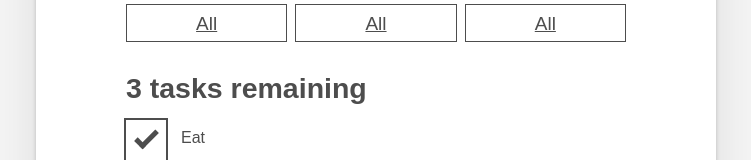
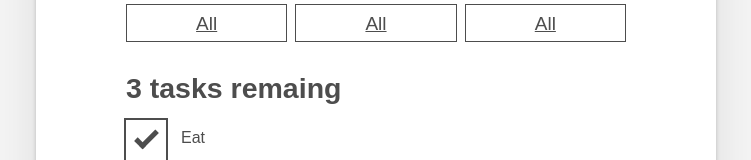
Before and after one commit to wilbelison/moz-todo-react, a React (Vite) app: page / in a window 1280 px wide. Shown: the part 325-485 px from the top of the page, without its empty margins (264-1015 px from the left). Built offline with nearby package versions, Linux system fonts and the light colour scheme.

Commit message:
tasks heading text counter

```diff
--- a/src/App.jsx
+++ b/src/App.jsx
@@ -21,6 +21,9 @@
 		/>
 	))
 
+	const taskNoun = taskList.length !== 1 ? 'tasks' : 'task'
+	const headingText = `${taskList.length} ${taskNoun} remaing`
+
 	return (
 		<div className="todoapp stack-large">
 			<h1>TodoMatic</h1>
@@ -30,7 +33,7 @@
 				<FilterButton />
 				<FilterButton />
 			</div>
-			<h2 id="list-heading">3 tasks remaining</h2>
+			<h2 id="list-heading">{headingText}</h2>
 			<ul
 				role="list"
 				className="todo-list stack-large stack-exception"
```
